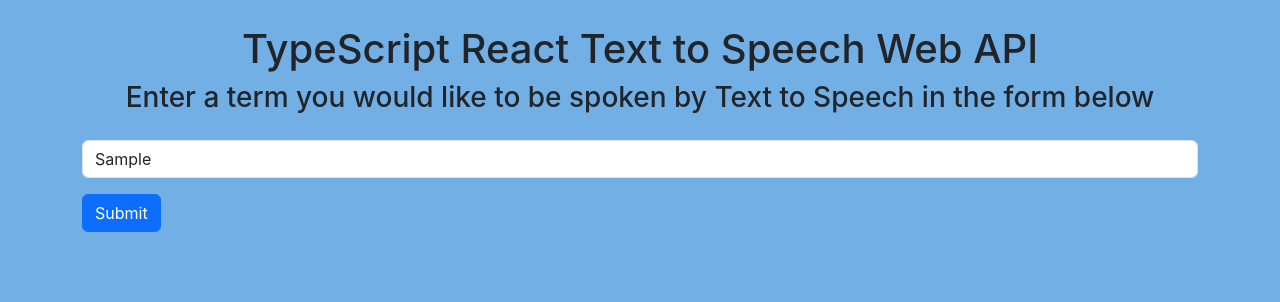
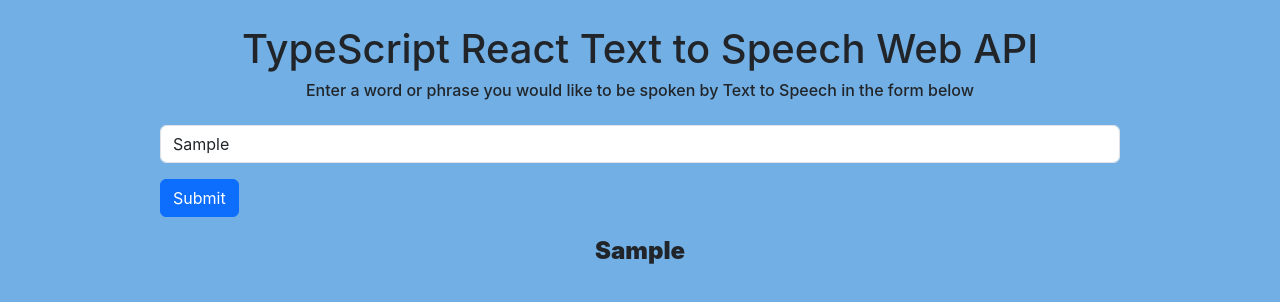
Before and after one commit to matthewgstillman/typescript-react-text-to-speech-api, a React (Create React App) app: page / in a window 1280 px wide. Both pictures are taken after typing "Sample" into the empty fields and a click on the button "Submit". Shown: the top 302 px of the page. Built offline with nearby package versions, Linux system fonts and the light colour scheme.

Commit message:
styles update and conditional rendering add

```diff
--- a/public/index.html
+++ b/public/index.html
@@ -30,7 +30,7 @@
       work correctly both with client-side routing and a non-root public URL.
       Learn how to configure a non-root public URL by running `npm run build`.
     -->
-    <title>React App</title>
+    <title>Text to Speech Web API</title>
   </head>
   <body>
     <noscript>You need to enable JavaScript to run this app.</noscript>
--- a/src/components/FormComponent.tsx
+++ b/src/components/FormComponent.tsx
@@ -31,10 +31,10 @@ const FormComponent = () => {
 
   return (
     <>
-      <h3 className="formComponentMainHeader">
-        Enter a term you would like to be spoken by Text to Speech in the form
-        below
-      </h3>
+      <h6 className="formComponentMainHeader">
+        Enter a word or phrase you would like to be spoken by Text to Speech in
+        the form below
+      </h6>
       <Form onSubmit={handleSubmit}>
         <Form.Group className="mb-3" controlId="formBasicText">
           <Form.Control
@@ -49,6 +49,13 @@ const FormComponent = () => {
           Submit
         </Button>
       </Form>
+      {searchTerm.name ? (
+        <div className="searchTermContainer">
+          <h4>{searchTerm.name}</h4>
+        </div>
+      ) : (
+        ""
+      )}
     </>
   );
 };
--- a/src/styles/styles.css
+++ b/src/styles/styles.css
@@ -11,4 +11,21 @@
 .formComponentMainHeader {
   text-align: center;
   margin-bottom: 25px;
+}
+
+.container {
+  max-width: 1000px;
+  padding: 0 20px;
+}
+
+.searchTermContainer {
+  display: flex;
+  flex-direction: column;
+  align-self: center;
+  align-items: center;
+  justify-self: center;
+  margin-top: 20px;
+}
+.searchTermContainer h4 {
+  font-weight: 900;
 }/*# sourceMappingURL=styles.css.map */
--- a/src/styles/styles.scss
+++ b/src/styles/styles.scss
@@ -14,3 +14,21 @@ $light-blue: #71afe5;
   text-align: center;
   margin-bottom: 25px;
 }
+
+.container {
+  max-width: 1000px;
+  padding: 0 20px;
+}
+
+.searchTermContainer {
+  display: flex;
+  flex-direction: column;
+  align-self: center;
+  align-items: center;
+  justify-self: center;
+  margin-top: 20px;
+
+  h4 {
+    font-weight: 900;
+  }
+}
```
Also changed, not shown: 1 other file (tests, documents, lock files or other folders).
